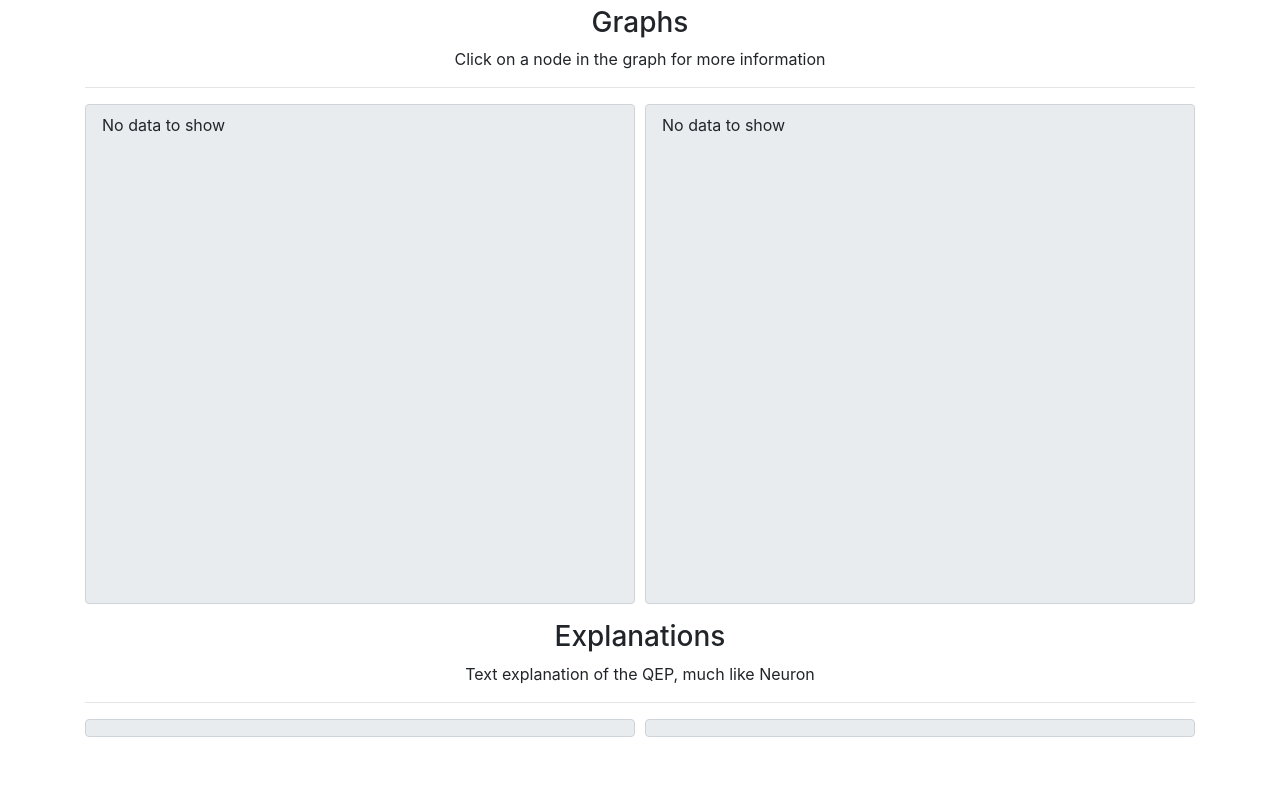
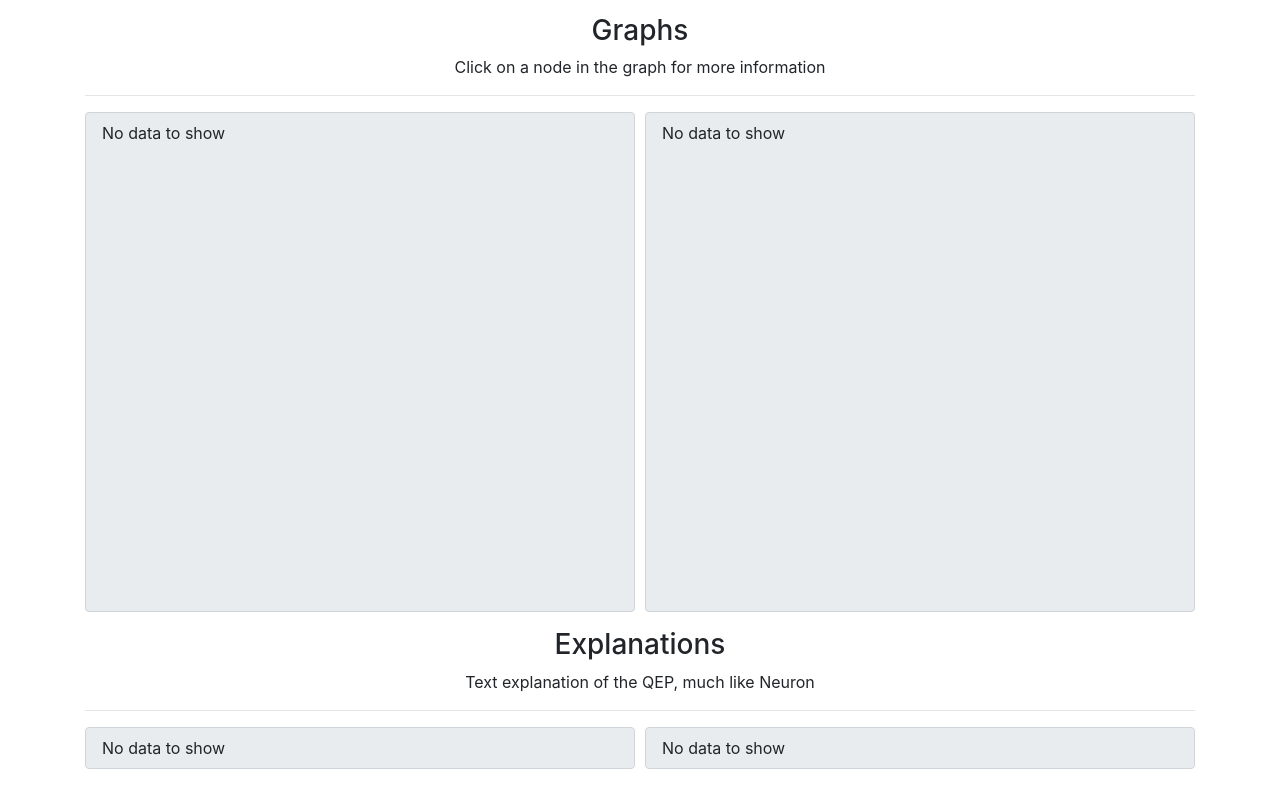
Before and after one commit to chenningg/cz4031-sql-query-optimizer, a React (Create React App) app in the folder frontend/: page / in a window 1280 px wide. Shown: the part 1773-2558 px from the top of the page. Before the commit the page ends 2526 px from the top, so only its background shows below. Built offline with nearby package versions, Linux system fonts and the light colour scheme.

Commit message:
Updated frontend margins and no data messages

```diff
--- a/frontend/src/components/FormOutput/FormOutput.js
+++ b/frontend/src/components/FormOutput/FormOutput.js
@@ -83,7 +83,7 @@ const FormOutput = (props) => {
     }
     else {
       return (
-        <div className={styles.explanationLoadingWrapper}></div>
+        <div className={styles.explanationLoadingWrapper}>No data to show</div>
       );
     }
   }
@@ -186,7 +186,7 @@ const FormOutput = (props) => {
       <p>We also provide a graph of the query plan's execution, and a natural langauge explanation. Click on the nodes in the graph for more information about each node.</p>
       <hr />
       <br />
-      <h3 style={{ textAlign: "center" }}>Was the original plan the best plan?</h3>
+      <h3 style={{ textAlign: "center", marginBottom: "1rem" }}>Was the original plan the best plan?</h3>
       <Form.Row className={styles.outputMessageRow}>
         <Form.Group as={Col} controlId="formOutputMessage">
           <div className={styles.outputMessageWrapper}>
```
